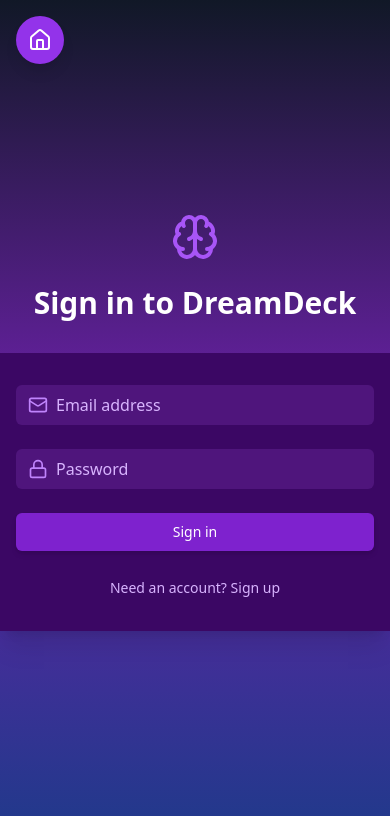
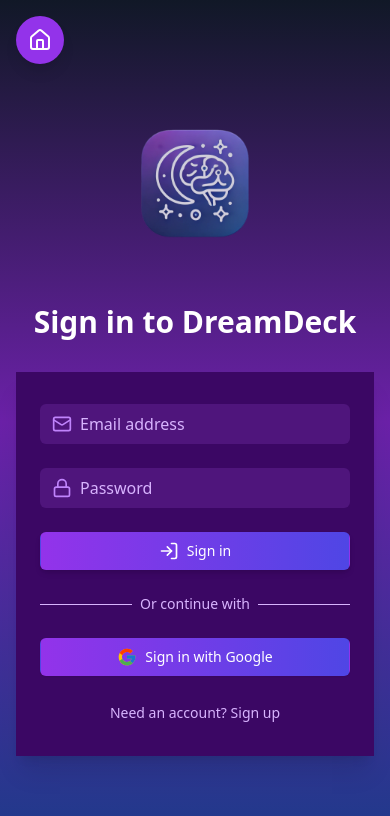
Before and after one commit to cellamo/dream-deck, a Next.js app: page /auth in a window 390 px wide. Shown: the top 816 px of the page. Built offline with nearby package versions, Linux system fonts and the light colour scheme.

Commit message:
refactor(auth): Enhance UI and add Google sign-in option
Improve auth page layout, add Google sign-in button, update navbar styling, and refine mobile menu animations. Adjust Dream Deck logo and button styles for better visual appeal.

```diff
--- a/app/auth.tsx
+++ b/app/auth.tsx
@@ -1,8 +1,10 @@
-'use client'
+"use client";
 
-import React, { useState, useEffect, useCallback } from 'react';
-import { Brain, Mail, Lock, User, Calendar, Home } from 'lucide-react';
-import Link from 'next/link';
+import React, { useState, useEffect, useCallback } from "react";
+import { Brain, Mail, Lock, User, Calendar, Home, LogIn } from "lucide-react";
+import Link from "next/link";
+import Image from "next/image";
+import { FcGoogle } from "react-icons/fc";
 
 // Move InputField component outside of AuthPage
 const InputField: React.FC<{
@@ -32,19 +34,19 @@
 
 // Memoize the InputField component and set its display name
 const MemoizedInputField = React.memo(InputField);
-MemoizedInputField.displayName = 'InputField';
+MemoizedInputField.displayName = "InputField";
 
 const AuthPage: React.FC = () => {
   const [isLogin, setIsLogin] = useState(true);
   const [formData, setFormData] = useState({
-    name: '',
-    birthday: '',
-    username: '',
-    email: '',
-    password: '',
-    confirmPassword: '',
+    name: "",
+    birthday: "",
+    username: "",
+    email: "",
+    password: "",
+    confirmPassword: "",
   });
-  const [message, setMessage] = useState('');
+  const [message, setMessage] = useState("");
   const [isLoading, setIsLoading] = useState(false);
   const [isValidatorOpen, setIsValidatorOpen] = useState(false);
   const [passwordCriteria, setPasswordCriteria] = useState({
@@ -55,13 +57,16 @@
     special: false,
   });
 
-  const handleInputChange = useCallback((e: React.ChangeEvent<HTMLInputElement>) => {
+  const handleInputChange = useCallback(
+    (e: React.ChangeEvent<HTMLInputElement>) => {
       const { id, value } = e.target;
-    setFormData(prevData => ({
+      setFormData((prevData) => ({
         ...prevData,
-      [id]: value
+        [id]: value,
       }));
-  }, []);
+    },
+    []
+  );
 
   useEffect(() => {
     if (!isLogin) {
@@ -78,7 +83,6 @@
     }
   }, [formData.password, isLogin]);
 
-
   const handleSubmit = async (e: React.FormEvent) => {
     e.preventDefault();
     setIsLoading(true);
@@ -92,17 +96,20 @@
       setIsLoading(false);
       // Reset form fields
       setFormData({
-        name: '',
-        birthday: '',
-        username: '',
-        email: '',
-        password: '',
-        confirmPassword: '',
+        name: "",
+        birthday: "",
+        username: "",
+        email: "",
+        password: "",
+        confirmPassword: "",
       });
     }, 2000);
   };
 
-  const PasswordCriterion: React.FC<{ met: boolean; text: string }> = ({ met, text }) => (
+  const PasswordCriterion: React.FC<{ met: boolean; text: string }> = ({
+    met,
+    text,
+  }) => (
     <div className="flex items-center text-purple-200">
       {met ? (
         <Lock className="mr-2 text-green-500" size={16} />
@@ -112,7 +119,6 @@
       <span className="text-sm">{text}</span>
     </div>
   );
-
 
   const InputField: React.FC<{
     id: string;
@@ -139,20 +145,31 @@
     </div>
   );
 
+  const handleGoogleSignIn = () => {
+    // Implement Google Sign-In logic here
+    console.log("Google Sign-In clicked");
+  };
 
   return (
     <div className="min-h-screen bg-gradient-to-b from-gray-900 via-purple-800 to-blue-900 flex flex-col justify-center py-12 sm:px-6 lg:px-8">
-      <div className="sm:mx-auto sm:w-full sm:max-w-md">
+      <div className="sm:mx-auto sm:w-full sm:max-w-md px-4">
         <div className="flex justify-center">
-          <Brain className="text-purple-500" size={48} />
+        <Image
+  src="/dreamdeck-icon.png"
+  alt="Dream Deck Logo"
+  width={192}
+  height={192}
+  className="opacity-80 hover:opacity-100 transition-opacity duration-300"
+
+/>
         </div>
         <h2 className="mt-6 text-center text-3xl font-extrabold text-white">
-          {isLogin ? 'Sign in to DreamDeck' : 'Create your DreamDeck account'}
+          {isLogin ? "Sign in to DreamDeck" : "Create your DreamDeck account"}
         </h2>
       </div>
 
-      <div className="mt-8 sm:mx-auto sm:w-full sm:max-w-md">
-        <div className="bg-purple-950 py-8 px-4 shadow-xl sm:rounded-lg sm:px-10">
+      <div className="mt-8 sm:mx-auto sm:w-full sm:max-w-md px-4">
+        <div className="bg-purple-950 py-8 px-6 shadow-xl sm:rounded-lg sm:px-10">
           <form className="space-y-6" onSubmit={handleSubmit}>
             {!isLogin && (
               <>
@@ -210,15 +227,32 @@
                 />
                 <div
                   className={`overflow-hidden transition-all duration-300 ease-in-out ${
-                    isValidatorOpen ? 'max-h-48 opacity-100' : 'max-h-0 opacity-0'
+                    isValidatorOpen
+                      ? "max-h-48 opacity-100"
+                      : "max-h-0 opacity-0"
                   }`}
                 >
                   <div className="space-y-2 pt-2">
-                    <PasswordCriterion met={passwordCriteria.length} text="At least 8 characters long" />
-                    <PasswordCriterion met={passwordCriteria.uppercase} text="Contains uppercase letter" />
-                    <PasswordCriterion met={passwordCriteria.lowercase} text="Contains lowercase letter" />
-                    <PasswordCriterion met={passwordCriteria.number} text="Contains number" />
-                    <PasswordCriterion met={passwordCriteria.special} text="Contains special character" />
+                    <PasswordCriterion
+                      met={passwordCriteria.length}
+                      text="At least 8 characters long"
+                    />
+                    <PasswordCriterion
+                      met={passwordCriteria.uppercase}
+                      text="Contains uppercase letter"
+                    />
+                    <PasswordCriterion
+                      met={passwordCriteria.lowercase}
+                      text="Contains lowercase letter"
+                    />
+                    <PasswordCriterion
+                      met={passwordCriteria.number}
+                      text="Contains number"
+                    />
+                    <PasswordCriterion
+                      met={passwordCriteria.special}
+                      text="Contains special character"
+                    />
                   </div>
                 </div>
               </>
@@ -226,24 +260,57 @@
             <div>
               <button
                 type="submit"
-                className="w-full flex justify-center py-2 px-4 border border-transparent rounded-md shadow-md text-sm font-medium text-white bg-purple-700 hover:bg-purple-800 focus:outline-none focus:ring-2 focus:ring-offset-2 focus:ring-purple-500"
+                className="w-full flex items-center justify-center py-2 px-4 border border-transparent rounded-md shadow-md text-sm font-medium text-white bg-gradient-to-r from-purple-600 to-indigo-600 hover:from-purple-700 hover:to-indigo-700 focus:outline-none focus:ring-2 focus:ring-offset-2 focus:ring-purple-500 transition-all duration-300 ease-in-out transform hover:scale-105 group"
                 disabled={isLoading}
               >
                 {isLoading ? (
                   <Brain className="animate-spin h-5 w-5 mr-3" />
                 ) : (
-                  <>{isLogin ? 'Sign in' : 'Sign up'}</>
+                  <>
+                    <LogIn className="h-5 w-5 mr-2" />
+                    <span>{isLogin ? "Sign in" : "Sign up"}</span>
+                  </>
                 )}
+                <div className="absolute inset-y-0 right-0 flex items-center pr-3">
+                  <div className="h-4 w-4 rounded-full bg-white opacity-0 group-hover:opacity-100 transition-opacity duration-300"></div>
+                </div>
               </button>
             </div>
           </form>
+          <div className="mt-6">
+            <div className="relative">
+              <div className="absolute inset-0 flex items-center">
+                <div className="w-full border-t border-purple-300"></div>
+              </div>
+              <div className="relative flex justify-center text-sm">
+                <span className="px-2 bg-purple-950 text-purple-300">
+                  Or continue with
+                </span>
+              </div>
+            </div>
 
+            <div className="mt-6">
+              <button
+                type="button"
+                onClick={handleGoogleSignIn}
+                className="w-full flex items-center justify-center px-4 py-2 border border-transparent rounded-md shadow-sm text-sm font-medium text-white bg-gradient-to-r from-purple-600 to-indigo-600 hover:from-purple-700 hover:to-indigo-700 focus:outline-none focus:ring-2 focus:ring-offset-2 focus:ring-purple-500 transition-all duration-300 ease-in-out transform hover:scale-105 group"
+              >
+                <FcGoogle className="w-5 h-5 mr-2" />
+                <span>Sign in with Google</span>
+                <div className="absolute inset-y-0 right-0 flex items-center pr-3">
+                  <div className="h-4 w-4 rounded-full bg-white opacity-0 group-hover:opacity-100 transition-opacity duration-300"></div>
+                </div>
+              </button>
+            </div>
+          </div>
           <div className="mt-6">
             <button
               onClick={() => setIsLogin(!isLogin)}
               className="w-full text-center text-sm text-purple-300 hover:text-purple-200"
             >
-              {isLogin ? 'Need an account? Sign up' : 'Already have an account? Sign in'}
+              {isLogin
+                ? "Need an account? Sign up"
+                : "Already have an account? Sign in"}
             </button>
           </div>
 
@@ -254,7 +321,10 @@
           )}
         </div>
       </div>
-      <Link href="/" className="fixed top-4 left-4 bg-purple-600 hover:bg-purple-700 text-white font-bold p-3 rounded-full shadow-lg transition-all duration-300 ease-in-out transform hover:scale-110 hover:rotate-12 group">
+      <Link
+        href="/"
+        className="fixed top-4 left-4 bg-purple-600 hover:bg-purple-700 text-white font-bold p-3 rounded-full shadow-lg transition-all duration-300 ease-in-out transform hover:scale-110 hover:rotate-12 group"
+      >
         <Home className="h-6 w-6 group-hover:animate-pulse" />
         <span className="absolute left-full ml-2 px-2 py-1 bg-purple-800 text-xs rounded-md opacity-0 group-hover:opacity-100 transition-opacity duration-300">
           Go Home
--- a/tailwind.config.ts
+++ b/tailwind.config.ts
@@ -10,6 +10,7 @@
     extend: {
       animation: {
         'fade-in-down': 'fade-in-down 1s ease-out',
+        'fade-in-down-md': 'fade-in-down 0.3s ease-out',
         'fade-in-up': 'fade-in-up 1s ease-out',
         'slide-in-up': 'slide-in-up 0.8s ease-out',
       },
```
Also changed, not shown: components/Navbar.tsx (+88 -33 lines). Lines whose indentation alone changed are shown as unchanged.
